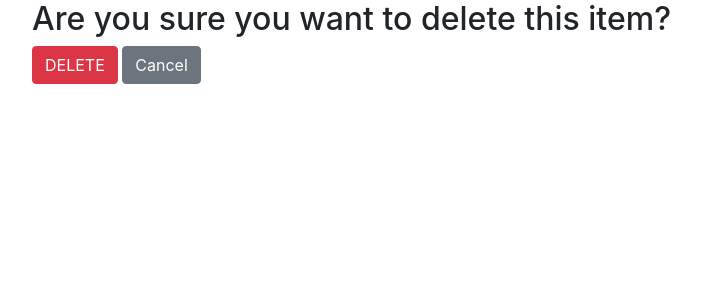
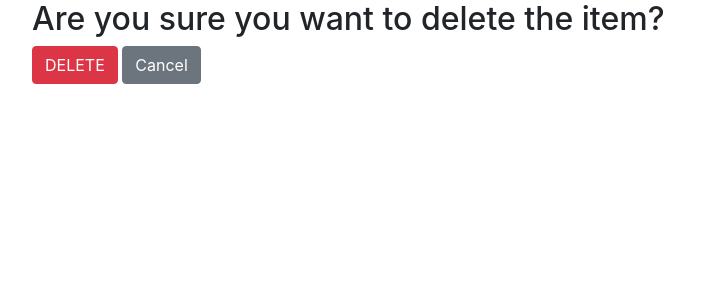
Before and after one commit to PPrasanaDevi/Students_Python_Project, a Flask app: page /delete/2 in a window 1280 px wide. Shown: the part 56-356 px from the top of the page, without its empty margins (53-754 px from the left). Run offline with Flask 3, Linux system fonts and the light colour scheme; some libraries are stand-ins or nearby versions.

Commit message:
Text change

```diff
--- a/templates/delete.html
+++ b/templates/delete.html
@@ -3,10 +3,10 @@
 {% block title %}Delete Item{% endblock %}
 {% block content %}
 <div class="container">
-    <h2>Are you sure you want to delete this item?</h2>
+    <h2>Are you sure you want to delete the item?</h2>
     <form method="POST" action="/delete/{{ student.id }}">
-        <input type="submit"class="btn btn-danger" value="DELETE">
+        <input type="submit" class="btn btn-danger" value="DELETE">
 
         <a href="/" class="btn btn-secondary">Cancel</a>
     </form>
-{% endblock %}
+    {% endblock %}
```
